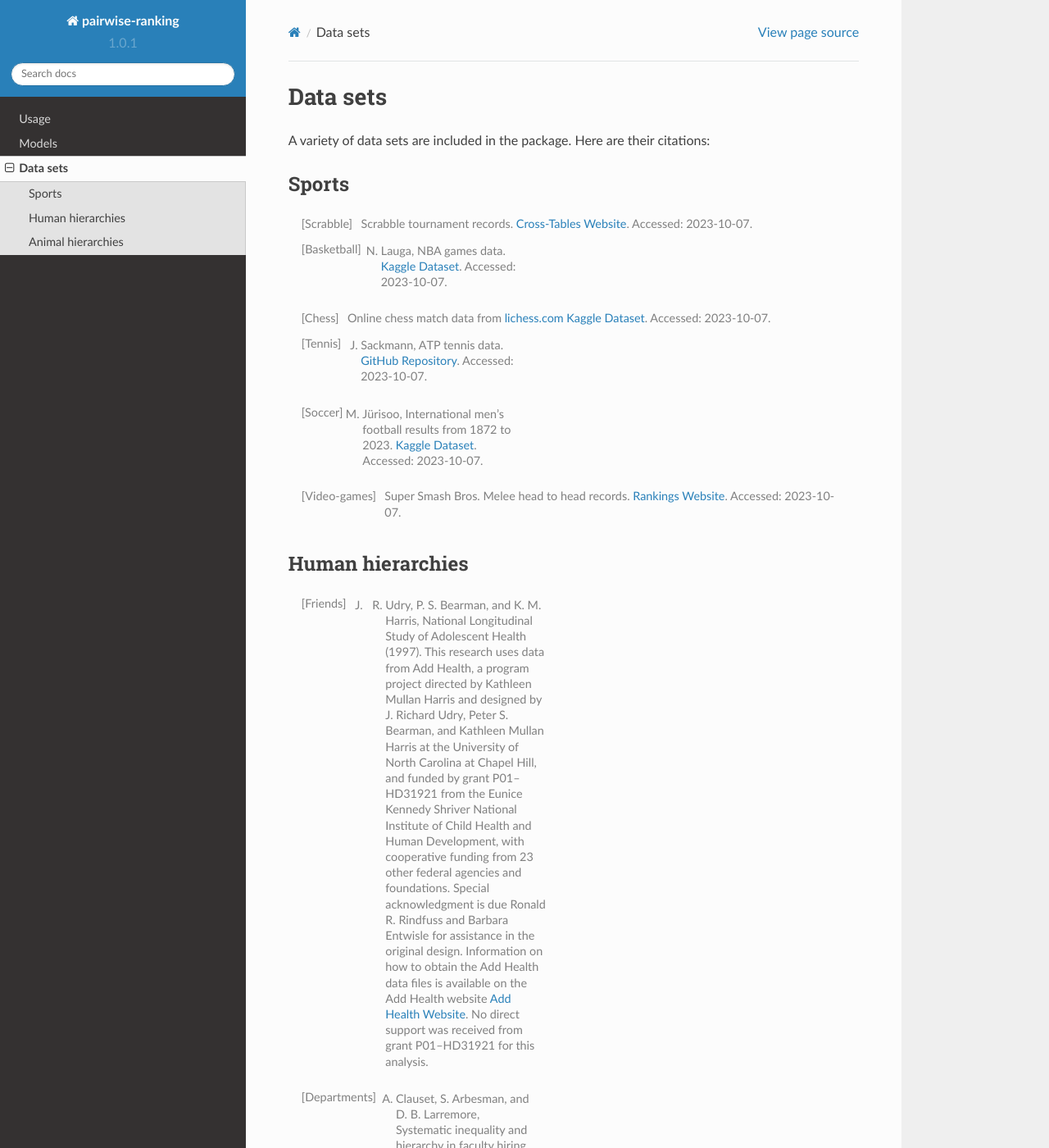
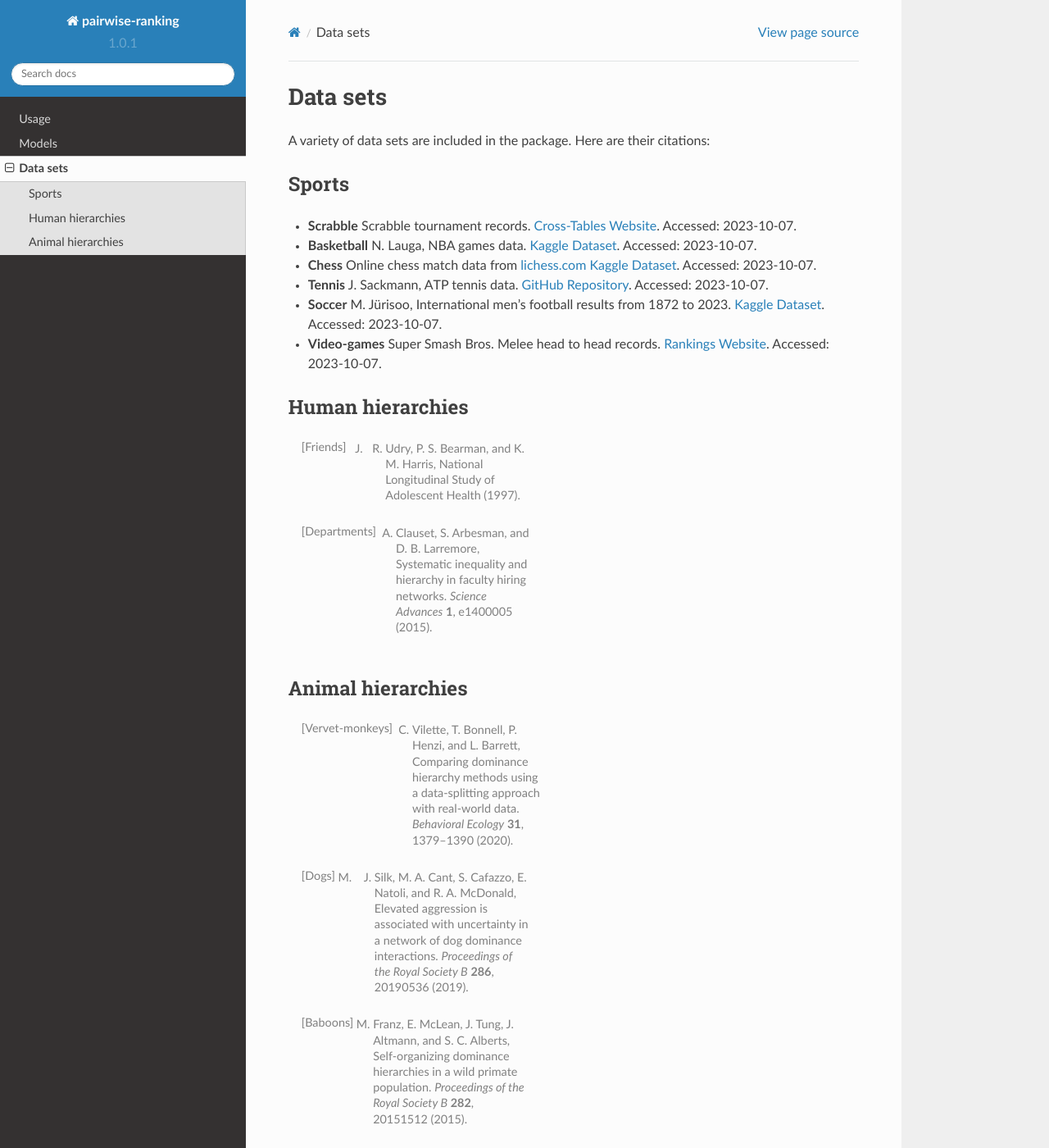
Before and after one commit to maxjerdee/pairwise-ranking, a Sphinx documentation site: the page built from docs/source/data.rst, in a window 1280 px wide and 1400 px high. Shown: the whole window at 82% size. Built offline with Sphinx 7.4.7 and the Read the Docs theme 2.0.0, drawn with Linux system fonts in a browser that asks for light colours.

Commit message:
Update data.rst

```diff
--- a/docs/source/data.rst
+++ b/docs/source/data.rst
@@ -7,24 +7,24 @@
 Sports
 ------------
 
-.. [Scrabble] Scrabble tournament records. `Cross-Tables Website <https://www.cross-tables.com/>`_. Accessed: 2023-10-07.
+- **Scrabble** Scrabble tournament records. `Cross-Tables Website <https://www.cross-tables.com/>`_. Accessed: 2023-10-07.
 
-.. [Basketball] N. Lauga, NBA games data. `Kaggle Dataset <https://www.kaggle.com/datasets/nathanlauga/nba-games/data>`_. Accessed: 2023-10-07.
+- **Basketball** N. Lauga, NBA games data. `Kaggle Dataset <https://www.kaggle.com/datasets/nathanlauga/nba-games/data>`_. Accessed: 2023-10-07.
 
-.. [Chess] Online chess match data from `lichess.com Kaggle Dataset <https://www.kaggle.com/datasets/arevel/chess-games>`_. Accessed: 2023-10-07.
+- **Chess** Online chess match data from `lichess.com Kaggle Dataset <https://www.kaggle.com/datasets/arevel/chess-games>`_. Accessed: 2023-10-07.
 
-.. [Tennis] J. Sackmann, ATP tennis data. `GitHub Repository <https://github.com/JeffSackmann/tennis_atp>`_. Accessed: 2023-10-07.
+- **Tennis** J. Sackmann, ATP tennis data. `GitHub Repository <https://github.com/JeffSackmann/tennis_atp>`_. Accessed: 2023-10-07.
 
-.. [Soccer] M. Jürisoo, International men's football results from 1872 to 2023. `Kaggle Dataset <https://www.kaggle.com/datasets/martj42/international-football-results-from-1872-to-2017>`_. Accessed: 2023-10-07.
+- **Soccer** M. Jürisoo, International men's football results from 1872 to 2023. `Kaggle Dataset <https://www.kaggle.com/datasets/martj42/international-football-results-from-1872-to-2017>`_. Accessed: 2023-10-07.
 
-.. [Video-games] Super Smash Bros. Melee head to head records. `Rankings Website <https://etossed.github.io/rankings.html>`_. Accessed: 2023-10-07.
+- **Video-games** Super Smash Bros. Melee head to head records. `Rankings Website <https://etossed.github.io/rankings.html>`_. Accessed: 2023-10-07.
 
 .. _human:
 
 Human hierarchies
 ------------
 
-.. [Friends] J. R. Udry, P. S. Bearman, and K. M. Harris, National Longitudinal Study of Adolescent Health (1997). This research uses data from Add Health, a program project directed by Kathleen Mullan Harris and designed by J. Richard Udry, Peter S. Bearman, and Kathleen Mullan Harris at the University of North Carolina at Chapel Hill, and funded by grant P01--HD31921 from the Eunice Kennedy Shriver National Institute of Child Health and Human Development, with cooperative funding from 23 other federal agencies and foundations. Special acknowledgment is due Ronald R. Rindfuss and Barbara Entwisle for assistance in the original design. Information on how to obtain the Add Health data files is available on the Add Health website `Add Health Website <https://www.cpc.unc.edu/addhealth>`_. No direct support was received from grant P01--HD31921 for this analysis.
+.. [Friends] J. R. Udry, P. S. Bearman, and K. M. Harris, National Longitudinal Study of Adolescent Health (1997).
 
 .. [Departments] A. Clauset, S. Arbesman, and D. B. Larremore, Systematic inequality and hierarchy in faculty hiring networks. *Science Advances* **1**, e1400005 (2015).
 
```
